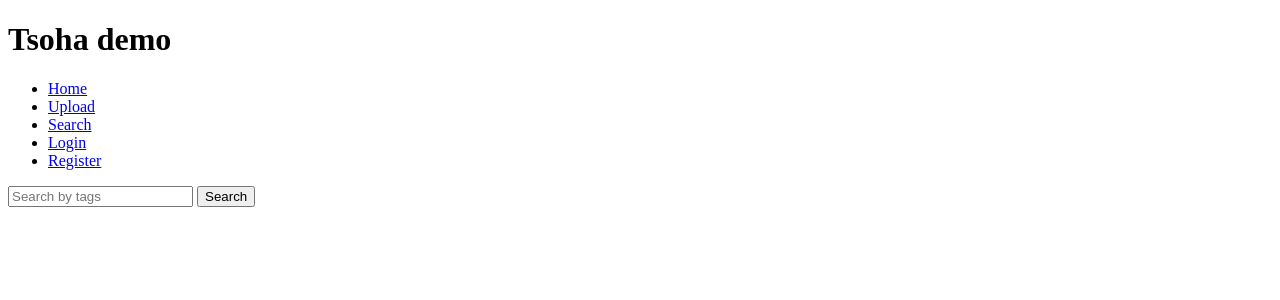
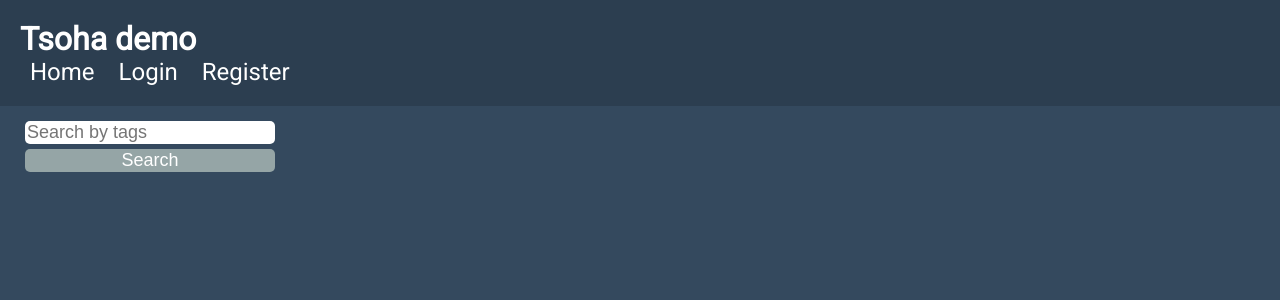
Before and after one commit to ArktinenKarpalo/demo-tsoha, a Flask app: template templates/search.html in a window 1280 px wide. Shown: the top 300 px of the page. Run offline with Flask 2, Linux system fonts and the light colour scheme; the template is opened without the code that fills it, so the values that code supplies are empty; some libraries are stand-ins or nearby versions.

Commit message:
Add css for styling

```diff
--- /dev/null
+++ b/static/css/layout.css
@@ -0,0 +1,34 @@
+navbar {
+	background-color: rgba(44, 62, 80,1.0);
+	display: block;
+	padding: 20px;
+}
+
+navbar h1 {
+	margin: 0;
+}
+
+navbar ul {
+	display: inline-block;
+	list-style-type: none;
+	margin: 0;
+	padding: 0;
+}
+
+navbar ul li {
+	display: inline-block;
+}
+
+navbar ul li a {
+	color: white;
+	font-size: 24px;
+	padding: 0px 10px;
+	text-decoration: none;
+}
+
+body {
+	background-color: rgba(52, 73, 94,1.0);
+	color: white;
+	font-family: "Roboto", "sans-serif";
+	margin: 0;
+}
--- /dev/null
+++ b/static/css/search.css
@@ -0,0 +1,87 @@
+#search_wrap {
+	text-align: center;
+}
+
+#search_left {
+	display: table-cell;
+	width: 300px;
+}
+
+#search_left_wrapper {
+	display: block;
+	padding: 15px;
+	position: absolute;
+	width: 270px;
+}
+
+#search_left_wrapper input {
+	border-radius: 5px;
+	border: none;
+	font-size: 18px;
+	width: 250px;
+}
+
+#search_btn {
+	background-color: rgba(149, 165, 166, 1.0);
+	border-radius: 5px;
+	border: none;
+	color: white;
+	font-size: 18px;
+	margin: 5px 0px;
+}
+
+#search_left ul {
+	list-style: none;
+	margin: 0px;
+	padding: 0px;
+	text-align: left;
+}
+
+#search_left ul li a {
+	color: white;
+	overflow-wrap: break-word;
+	text-decoration: none;
+}
+
+#search_right {
+	display: table-cell;
+	text-align: center;
+}
+
+#search_files {
+	display: flex;
+	flex-wrap: wrap;
+	list-style: none;
+}
+
+#search_files li {
+	height: 200px;
+	margin: 25px;
+	width: 200px;
+}
+
+#search_files li img {
+	max-height: 100%;
+	max-width: 100%;
+}
+
+#pages {
+	display: block;
+	font-size: 24px;
+	list-style: none;
+	margin: 0;
+}
+
+#pages li {
+	display: inline-block;
+	margin: 5px;
+}
+
+#pages li a {
+	color: white;
+	text-decoration: none;
+}
+
+#pages li span {
+	color: black;
+}
--- a/templates/layout.html
+++ b/templates/layout.html
@@ -3,22 +3,26 @@
 	<head>
 		<meta charset="UTF-8">
 		<title>Tsoha-demo</title>
+		<link rel="stylesheet" href="/static/css/layout.css">
+		<link href="https://fonts.googleapis.com/css?family=Roboto&display=swap" rel="stylesheet">
+		{% block head %}
+		{% endblock %}
 	</head>
 	<body>
-		<header>
+		<navbar>
 			<h1>Tsoha demo</h1>
 			<ul>
 				<li><a href="/">Home</a></li>
+				{% if logged_in %}
+				<li><a href="/search">Search</a></li>
 				<li><a href="/upload">Upload</a></li>
-				<li><a href="/search">Search</a></li>
-				{% if logged_in %}
 				<li><a href="/logout">Logout</a></li>
 				{% else %}
 				<li><a href="/login">Login</a></li>
 				<li><a href="/register">Register</a></li>
 				{% endif %}
 			</ul>
-		</header>
+		</navbar>
 		{% block body %}
 			aybabtu
 		{% endblock %}
--- a/templates/redirect.html
+++ b/templates/redirect.html
@@ -2,5 +2,5 @@
 <script>
 	window.setTimeout(() => {
 		location.href = {{dest|tojson}};
-	}, 750);
+	}, 0);
 </script>
--- a/templates/search.html
+++ b/templates/search.html
@@ -1,8 +1,15 @@
 {% extends "layout.html" %}
 
+{% block head %}
+	<link rel="stylesheet" href="/static/css/search.css">
+{% endblock %}
+
 {% block body %}
+	<div id="search_wrap">
+		<div id="search_left">
+			<div id="search_left_wrapper">
 				<input type="search" onkeydown="search(this)" name="tags" id="search_tags" placeholder="Search by tags" autocomplete="off">
-	<input type="button" onclick ="search()" value="Search">
+				<input type="button" id="search_btn" onclick ="search()" value="Search">
 				<script>
 					search = (el) => {
 						if(el != null && event.key != "Enter")
@@ -25,12 +32,16 @@
 					<li><a href="/search?include={{tag[0]}}">{{tag[0]}}</a> - {{tag[1]}}</li>
 				{% endfor %}
 				</ul>
-	<ul>
+			</div>
+		</div>
+		<div id="search_right">
+			<ul id="search_files">
 				{% for filename in filenames %}
 					<li><a href="/view?filename={{filename}}"><img src="uploads/thumb-{{filename}}"></a></img></li>
 				{% endfor %}
+			</ul>
+		</div>
 		<ul id="pages">
-	</ul>
 			<script>
 				const pages = document.getElementById("pages");
 				page_numbers = [];
@@ -61,4 +72,5 @@
 				console.log(pages)
 			</script>
 		</ul>
+	</div>
 {% endblock %}
```
Also changed, not shown: static/css/login.css (added, +14 -0 lines), static/css/register.css (added, +14 -0 lines), static/css/upload.css (added, +46 -0 lines), static/css/view.css (added, +66 -0 lines), templates/index.html (+7 -4 lines), templates/login.html (+15 -6 lines), templates/register.html (+10 -1 lines), templates/upload.html (+13 -3 lines), templates/view.html (+14 -2 lines). Lines whose indentation alone changed are shown as unchanged.
